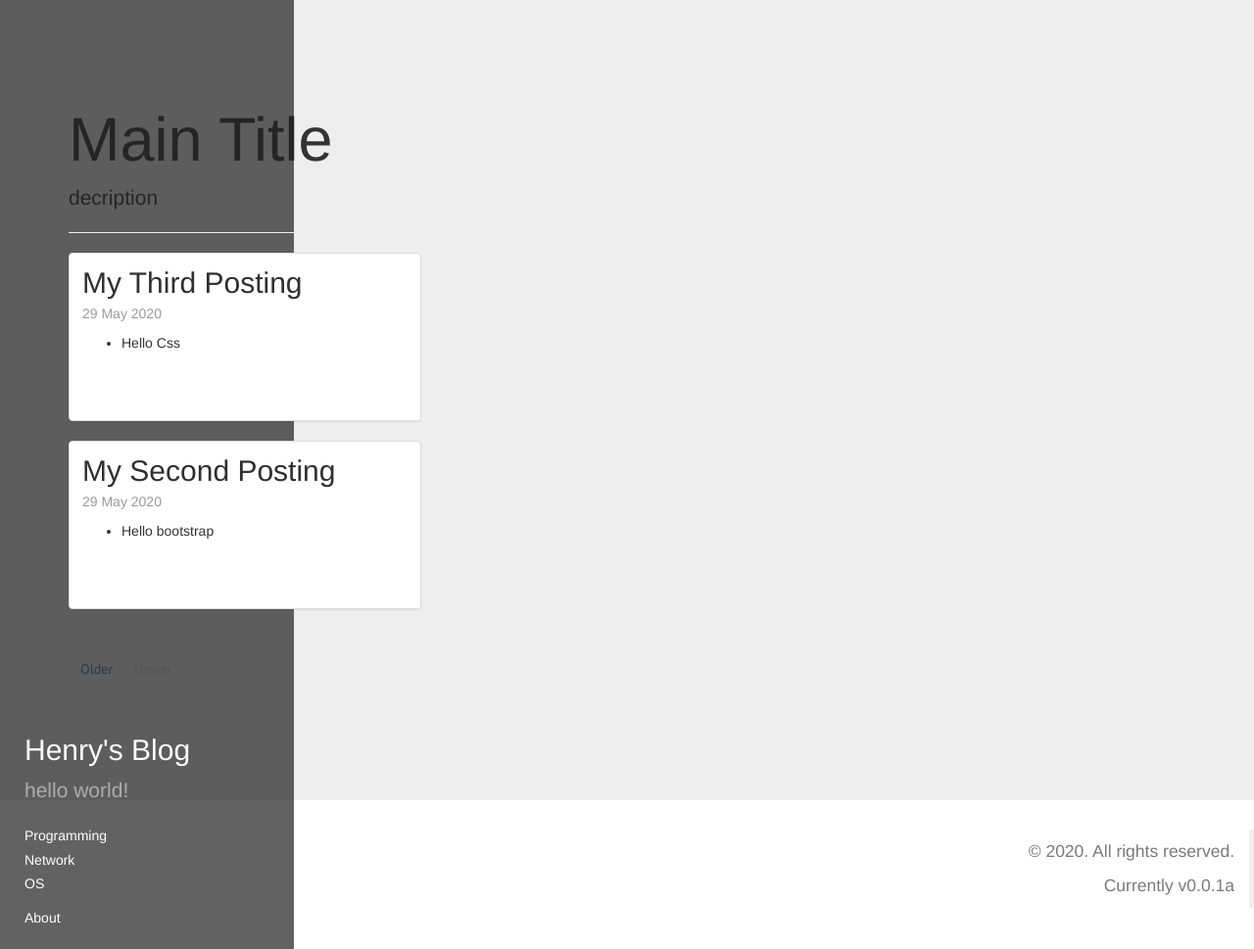
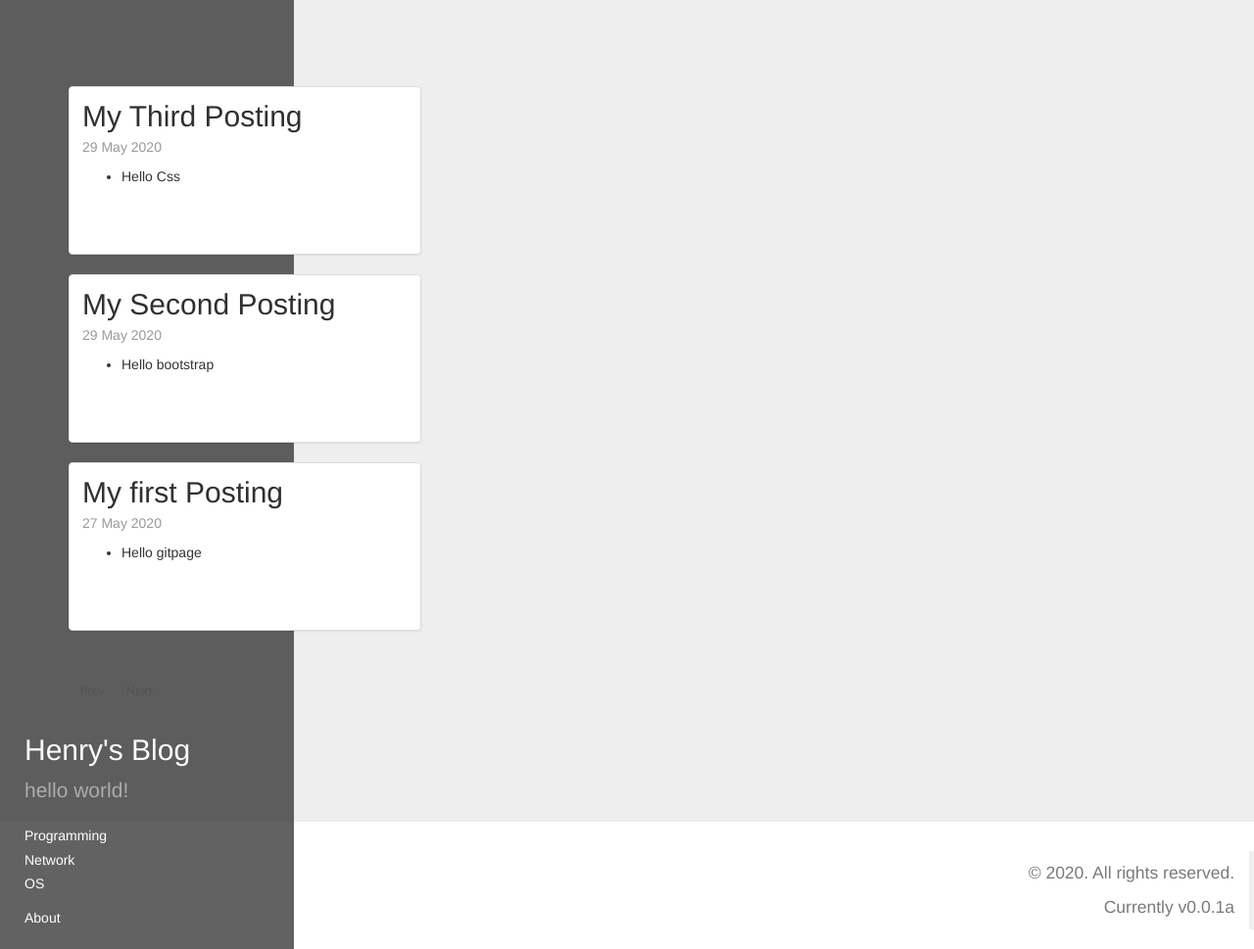
Before and after one commit to rwggad/henry_developer_page, a Jekyll site: the page built from index.html, in a window 1280 px wide and 969 px high. Shown: the whole window at 98% size. Built offline with Jekyll 4.4.1, drawn with Linux system fonts in a browser that asks for light colours; the list of posts is cut into pages by our own code.

Commit message:
Modify index.html
- remove title
- modify pagination string

```diff
--- a/_config.yml
+++ b/_config.yml
@@ -17,7 +17,7 @@ author:
   name:           'Jeonghwan Kim'
   url:            ''
 
-paginate:         2
+paginate:         5
 
 # Custom vars
 version:          0.0.1a
--- a/index.html
+++ b/index.html
@@ -2,9 +2,6 @@
 layout: default
 title: Home
 ---
-<h1>Main Title</h1>
-<p>decription</p>
-<hr/>
 <div class="posts">
     {% for post in paginator.posts %}
     <div class="row">
@@ -24,17 +21,17 @@ title: Home
 </div>
 <div class="pagination">
     {% if paginator.next_page %}
-    <a class="pagination-item older" href="{{ site.baseurl }}/page{{paginator.next_page}}">Older</a>
+    <a class="pagination-item older" href="{{ site.baseurl }}/page{{paginator.next_page}}">Prev</a>
     {% else %}
-    <span class="pagination-item older">Older</span>
+    <span class="pagination-item older">Prev</span>
     {% endif %}
     {% if paginator.previous_page %}
     {% if paginator.page == 2 %}
-    <a class="pagination-item newer" href="{{ site.baseurl }}/">Newer</a>
+    <a class="pagination-item newer" href="{{ site.baseurl }}/">Next</a>
     {% else %}
-    <a class="pagination-item newer" href="{{ site.baseurl }}/page{{paginator.previous_page}}">Newer</a>
+    <a class="pagination-item newer" href="{{ site.baseurl }}/page{{paginator.previous_page}}">Next</a>
     {% endif %}
     {% else %}
-    <span class="pagination-item newer">Newer</span>
+    <span class="pagination-item newer">Next</span>
     {% endif %}
 </div>
```
